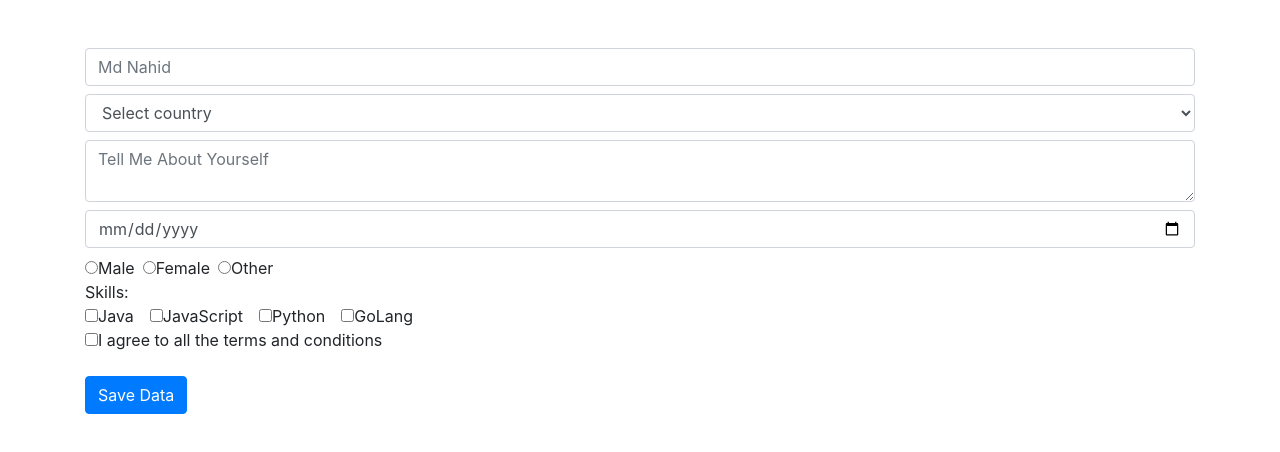
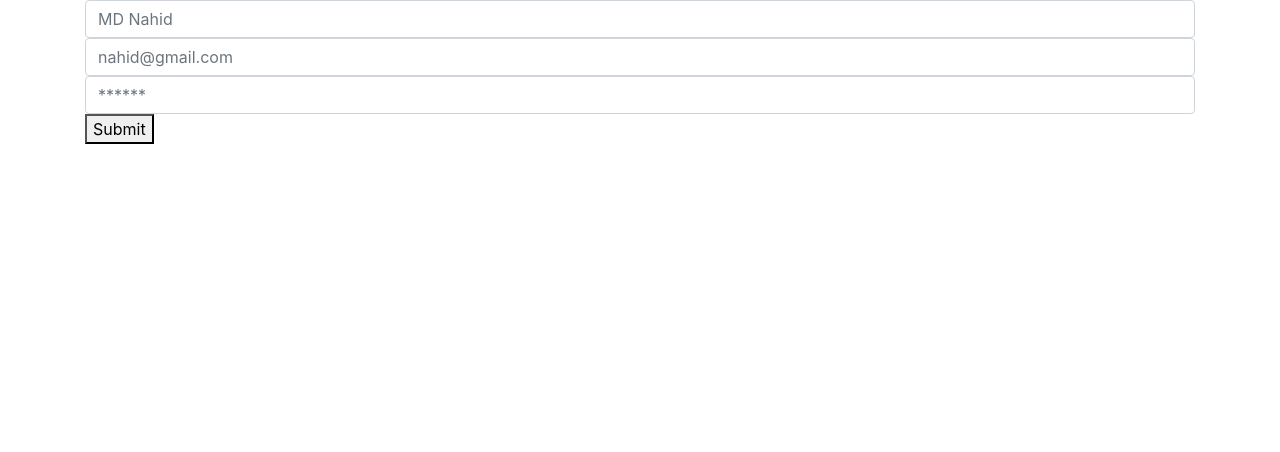
Before and after one commit to Nahidjc/react-form-practice, a React (Create React App) app: page / in a window 1280 px wide. Shown: the top 452 px of the page. Built offline with nearby package versions, Linux system fonts and the light colour scheme.

Commit message:
uncontrol form

```diff
--- a/src/App.js
+++ b/src/App.js
@@ -1,10 +1,11 @@
 import './App.css';
 import 'bootstrap/dist/css/bootstrap.min.css';
 import Form from './components/Form';
+import ControlForm from './components/ControlForm';
 function App() {
   return (
     <div className="container" >
-      <Form></Form>
+      <ControlForm></ControlForm>
     </div>
   );
 }
--- /dev/null
+++ b/src/components/ControlForm.jsx
@@ -0,0 +1,39 @@
+import React from "react";
+
+class ControlForm extends React.Component {
+  handleSubmit = (event) => {
+    event.preventDefault();
+    const data = {};
+    data.name = event.target.name.value;
+    data.email = event.target.email.value;
+    data.password = event.target.password.value;
+    console.log(data);
+  };
+  render() {
+    return (
+      <form onSubmit={this.handleSubmit}>
+        <input
+          type="text"
+          className="form-control"
+          name="name"
+          placeholder="MD Nahid"
+        />
+        <input
+          type="email"
+          className="form-control"
+          name="email"
+          placeholder="nahid@gmail.com"
+        />
+        <input
+          type="password"
+          className="form-control"
+          name="password"
+          placeholder="******"
+        />
+        <button>Submit</button>
+      </form>
+    );
+  }
+}
+
+export default ControlForm;
```
